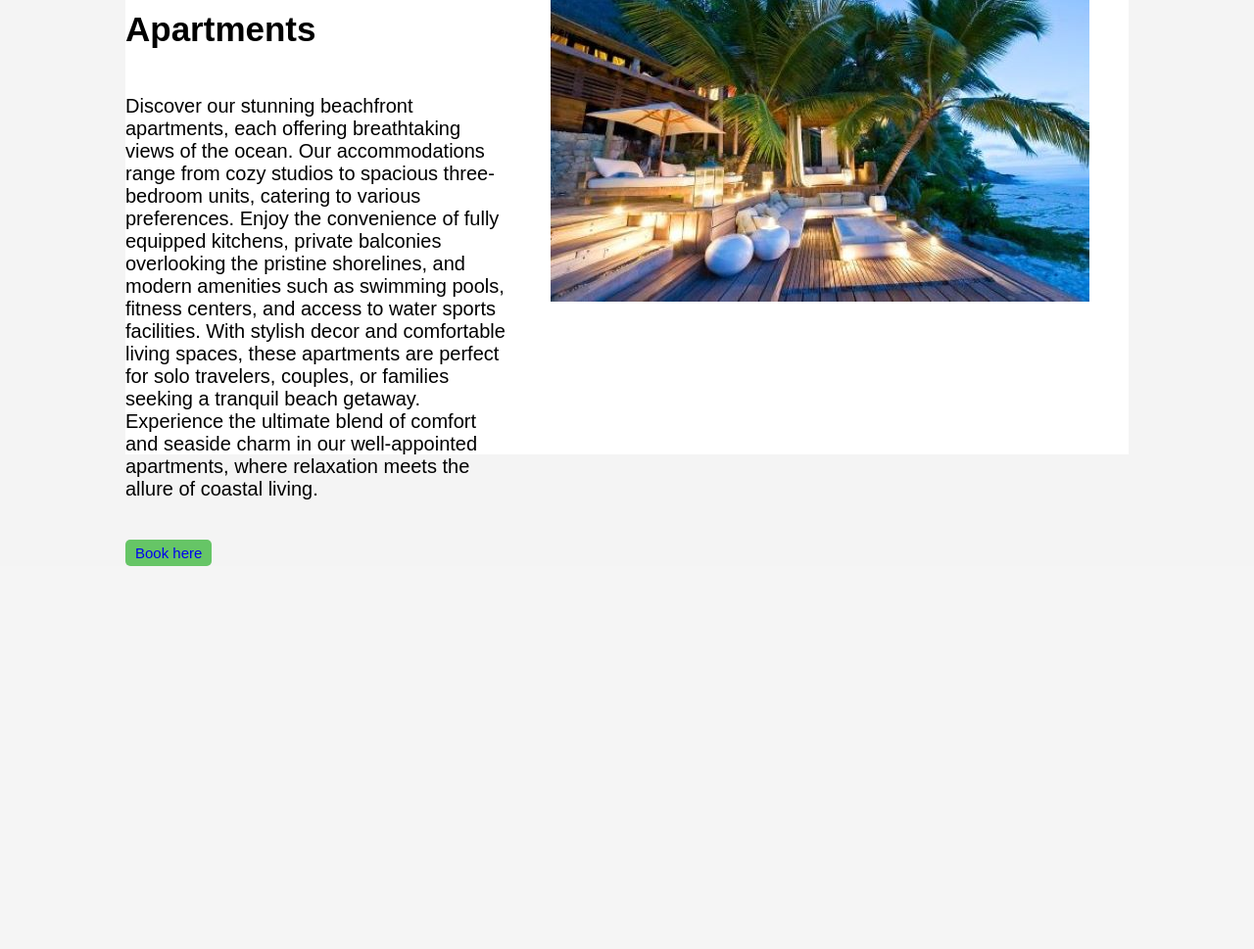
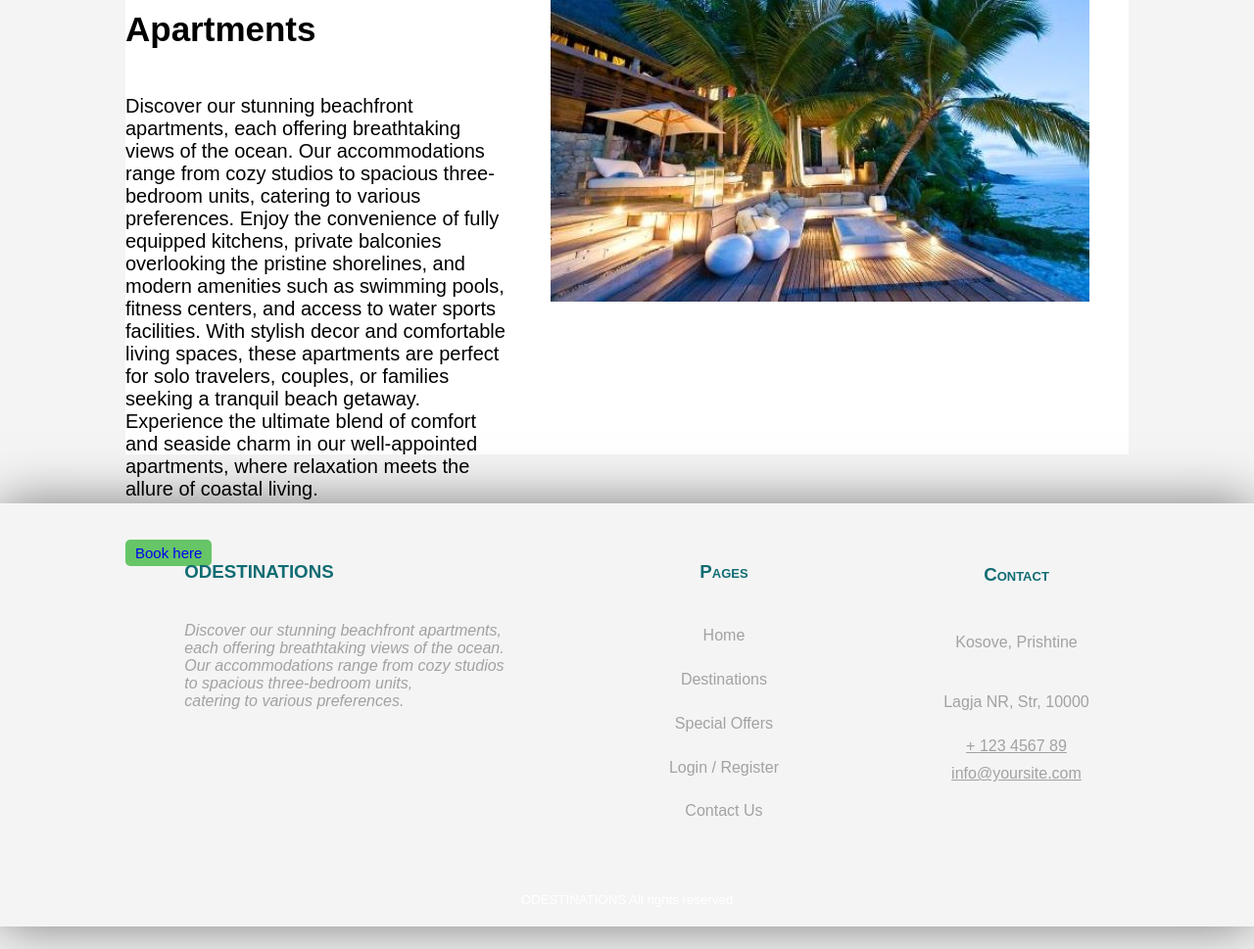
Before and after one commit to OketaShuki/ProjektiFinalWeb, a PHP site: page / in a window 1280 px wide. Shown: the part 1875-2844 px from the top of the page at 98% size. Before the commit the page ends 2453 px from the top, so only its background shows below. Run offline with PHP 8.4, Linux system fonts and the light colour scheme.

Commit message:
Krijimi i footer me html dhe stilizimi i tij me ane te css

```diff
--- a/index.html
+++ b/index.html
@@ -109,6 +109,36 @@
             </div>
         </div>
     </main>
+    <footer>
+        <div class="footer-div">
+            <div class="travel-footer">
+                <h3 class="travel-titulli">ODESTINATIONS</h3>
+                <p>Discover our stunning beachfront apartments, <br>each offering breathtaking views of the ocean. <br>Our accommodations range from cozy studios <br> to spacious three-bedroom units, <br>catering to various preferences. </p>
+            </div>
+            <div class="footer-nav">
+                <h3 class="nav-titulli">Pages</h3>
+                <div class="nav-elements">
+                    <a href="home.html"><p >Home</p></a>
+                    <a href="destinations.html"><p>Destinations</p></a>
+                    <a href="specialoffers.html"><p>Special Offers</p></a>
+                    <a href="login.html"><p>Login / Register</p></a>
+                    <a href="contactus.html"><p>Contact Us</p></a>
+                </div>
+            </div>
+            <div class="footer-contact">
+                <h3 class="nav-titulli">Contact</h3>
+                <p>Kosove, Prishtine</p>
+                <p>Lagja NR, Str, 10000</p>
+                <div class="fcontact-a">
+                    <a href="tel:5554280940">+ 123 4567 89</a>
+                    <a href="mailto:info@yoursite.com">info@yoursite.com</a>
+                </div>
+            </div>
+        </div>
+        <h5 class="footer-content">ODESTINATIONS All rights reserved</h5>
+    </footer>
+
+
 
     <script src="script.js"></script>
 </body>
--- a/style.css
+++ b/style.css
@@ -224,3 +224,91 @@ button {
   /*padding: 20px;*/ /*per me zgjanu butonin*/
   margin-top: 5%;
 }
+.footer-content{
+  font-family: sans-serif;
+  font-weight: 300;
+  text-align: center;
+  color: white;
+  padding-top: 30px;
+  padding-bottom: 20px;
+}
+.footer-div{
+  border-top: solid 1px rgba(255, 255, 255, 0.508);
+  padding-top: 40px;
+  color: rgb(201, 201, 201);
+  display: flex;
+  flex-direction: row;
+  padding-left: 20px;
+  justify-content: space-evenly;
+}
+.travel-footer{
+  position: relative;
+  display: flex;
+  flex-direction: column;
+  text-align: left;
+  font-style: italic;
+  color:  rgb(162, 162, 162);
+}
+
+.travel-titulli{
+  padding-bottom: 5px;
+  font-style: normal;
+  color: rgb(17, 108, 115);
+  font-family: sans-serif;
+  font-variant: small-caps;
+}
+
+.footer-nav{
+  position: relative;
+  display: flex;
+  flex-direction: column;
+  text-align: center;
+}
+
+.nav-titulli{
+  color: rgb(17, 108, 115);
+  padding-bottom: 5px;
+  font-family: sans-serif;
+  font-variant: small-caps;
+}
+
+.nav-elements{
+  width: auto;
+  cursor: pointer;
+  font-family: sans-serif;
+}
+
+.nav-elements :hover{
+  color: teal;
+}
+
+.nav-elements>a{
+  line-height: 1.8em;
+  text-decoration: none;
+  color: rgb(162, 162, 162);
+}
+
+.footer-contact{
+  line-height: 1.8em;
+  display: flex;
+  flex-direction: column;
+  text-align: center;
+}
+
+.footer-contact>p, .fcontact-a>a{
+  color:  rgb(162, 162, 162);
+}
+
+.fcontact-a{
+  display: flex;
+  flex-direction: column;
+}
+
+.fcontact-a :hover{
+  color: teal;
+}
+
+footer{
+  box-shadow: 0 0 50px rgba(0, 0, 0, 0.5); /*rgb(17, 108, 115);*/ /*ju bahet kalter anash qajo qe e ka si hiri*/
+  margin-top: 50px;
+}
```
